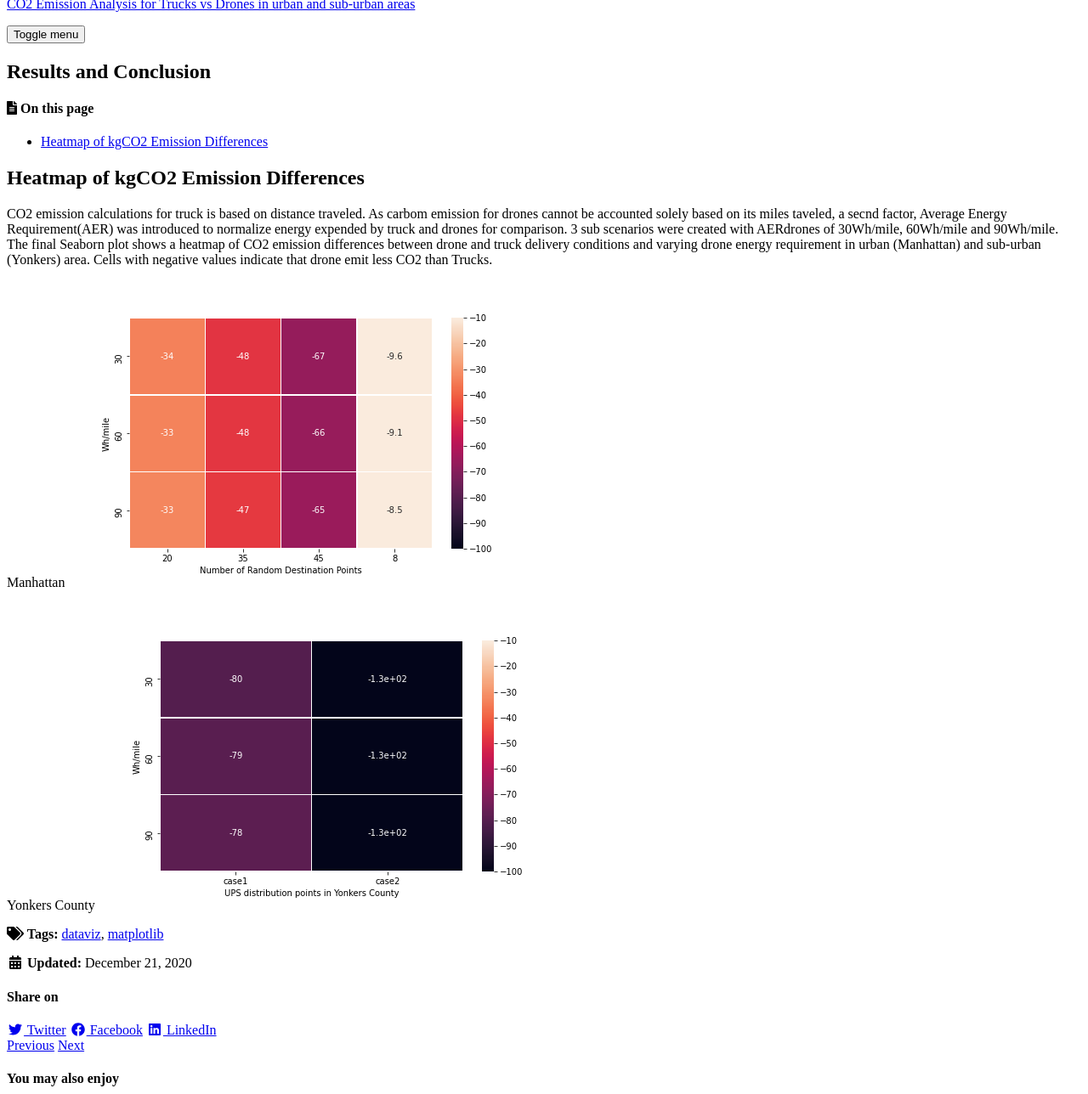
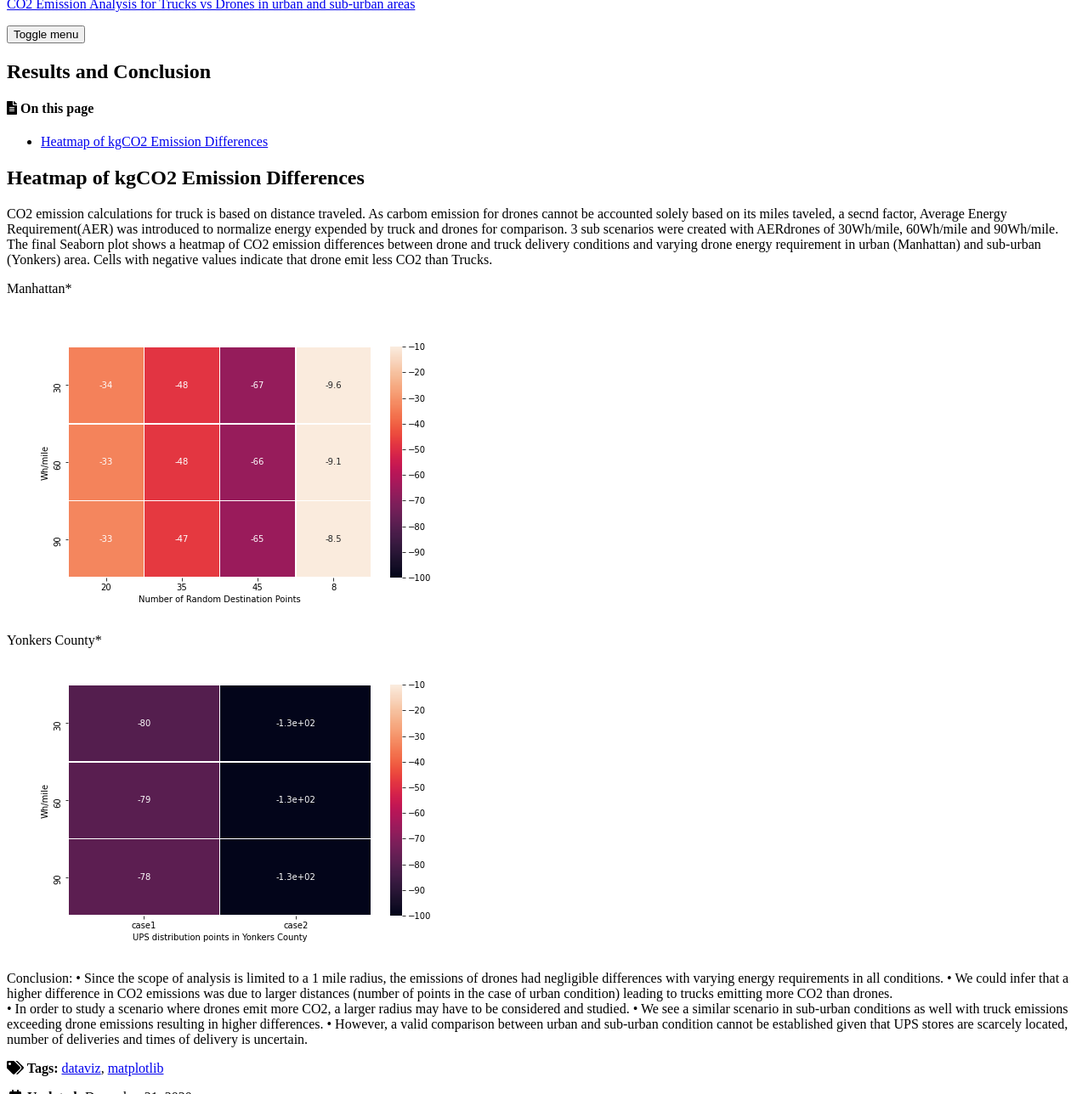
Before and after one commit to suryajps/Spatial-Analysis-for-Drone-vs-Truck-Deliveries-, a Jekyll site: the page built from _posts/2020-12-21-Results-and-Conclusion.md, in a window 1280 px wide and 1400 px high, cut to the strip 112-1400 px from the top of the window. Shown: the whole strip at 85% size. Built offline with Jekyll 4.4.1, drawn with Linux system fonts in a browser that asks for light colours; cached includes are drawn as plain includes; nearby versions of some CDN libraries.

Commit message:
Update 2020-12-21-Results-and-Conclusion.md

```diff
--- a/_posts/2020-12-21-Results-and-Conclusion.md
+++ b/_posts/2020-12-21-Results-and-Conclusion.md
@@ -12,8 +12,16 @@ read_time: false
 ## Heatmap of kgCO2 Emission Differences
 CO2 emission calculations for truck is based on distance traveled. As carbom emission for drones cannot be accounted solely based on its miles taveled, a secnd factor, Average Energy Requirement(AER) was introduced to normalize energy expended by truck and drones for comparison. 3 sub scenarios were created with AERdrones of 30Wh/mile, 60Wh/mile and 90Wh/mile. The final Seaborn plot shows a heatmap of CO2 emission differences between drone and truck delivery conditions and varying drone energy requirement in urban (Manhattan) and sub-urban (Yonkers) area. Cells with negative values indicate that drone emit less CO2 than Trucks.
 
-Manhattan
+Manhattan* <br />
+
 ![nyc-ml]({{ site.url }}{{ site.baseurl }}/assets/images/2020-12-21-Manhattan-Co2-Comparison.png)
 
-Yonkers County
+Yonkers County* <br />
 ![nyc-buffer]({{ site.url }}{{ site.baseurl }}/assets/images/2020-12-21-Yonkers-Co2-comparison.png)
+
+Conclusion:
+•	Since the scope of analysis is limited to a 1 mile radius, the emissions of drones had negligible differences with varying energy requirements in all conditions.
+•	We could infer that a higher difference in CO2 emissions was due to larger distances (number of points in the case of urban condition) leading to trucks emitting more CO2 than drones.
+•	In order to study a scenario where drones emit more CO2, a larger radius may have to be considered and studied.
+•	We see a similar scenario in sub-urban conditions as well with truck emissions exceeding drone emissions resulting in higher differences.
+•	However, a valid comparison between urban and sub-urban condition cannot be established given that UPS stores are scarcely located, number of deliveries and times of delivery is uncertain.
```
